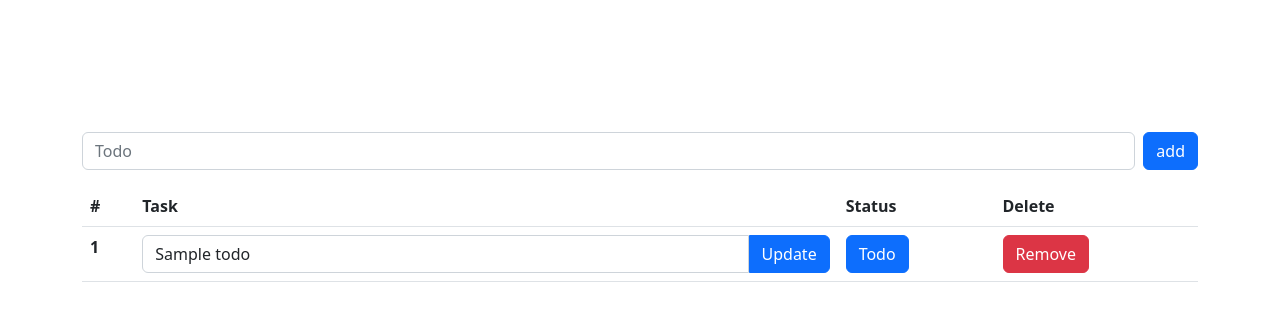
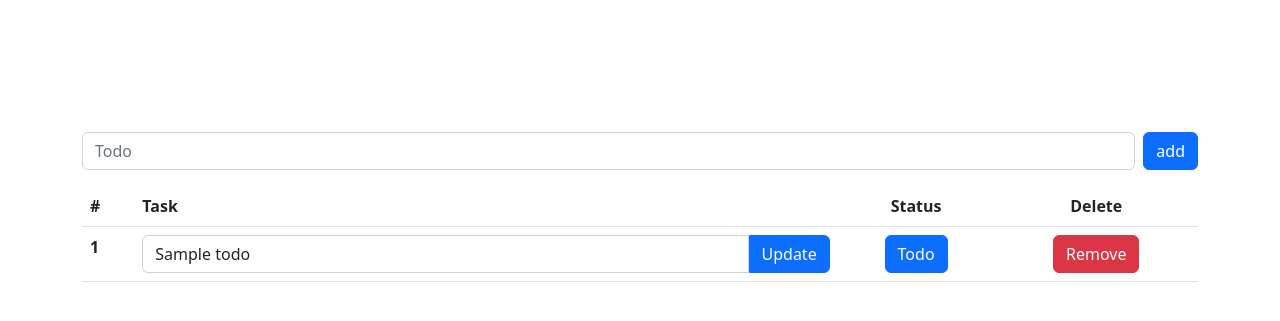
Before and after one commit to F4ruk-seker/TODO-DJANGO-RESTAPI, a Django app: page / in a window 1280 px wide. Shown: the part 185-506 px from the top of the page. Run offline with Django 5.2, Linux system fonts and the light colour scheme; a user stored in the database is signed in; tables that the repository leaves empty hold one stand-in row (values such as "Sample post"); some libraries are stand-ins or nearby versions.

Commit message:
add README.md

```diff
--- a/todo/templates/todos.html
+++ b/todo/templates/todos.html
@@ -17,8 +17,8 @@
     <tr>
       <th scope="col">#</th>
       <th scope="col">Task</th>
-      <th scope="col">Status</th>
-      <th scope="col">Delete</th>
+      <th scope="col" class="text-center">Status</th>
+      <th scope="col" class="text-center">Delete</th>
     </tr>
   </thead>
   <tbody>
@@ -32,7 +32,7 @@
               <button class="btn btn-primary rounded-0 rounded-end">Update</button>
           </form>
       </td>
-      <td class="my-auto">
+      <td class="my-auto text-center">
         <form action="/done/{{ todo.id }}" method="post">
             {% csrf_token %}
             {% if todo.is_Complete %}
@@ -42,7 +42,7 @@
             {% endif %}
         </form>
       </td>
-     <td class="my-auto">
+     <td class="my-auto text-center">
         <form action="/remove/{{ todo.id }}" method="post">
             {% csrf_token %}
             <button class="btn btn-danger" type="submit">Remove</button>
```
Also changed, not shown: README.md (added), preview/todo-update-delete-view code.bmp (added), todo/api/views/todo_retrieve_update_destroy_view.py (line endings or trailing spaces), 3 other files.
